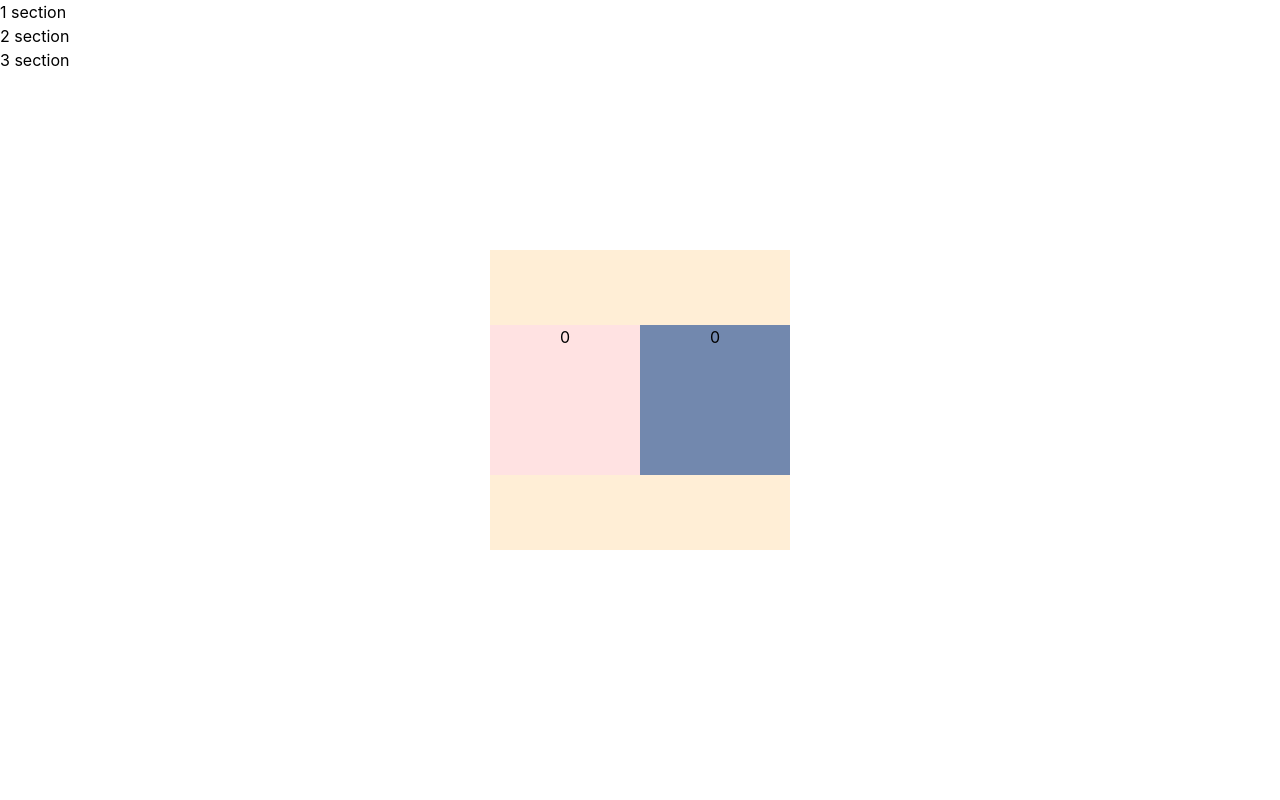
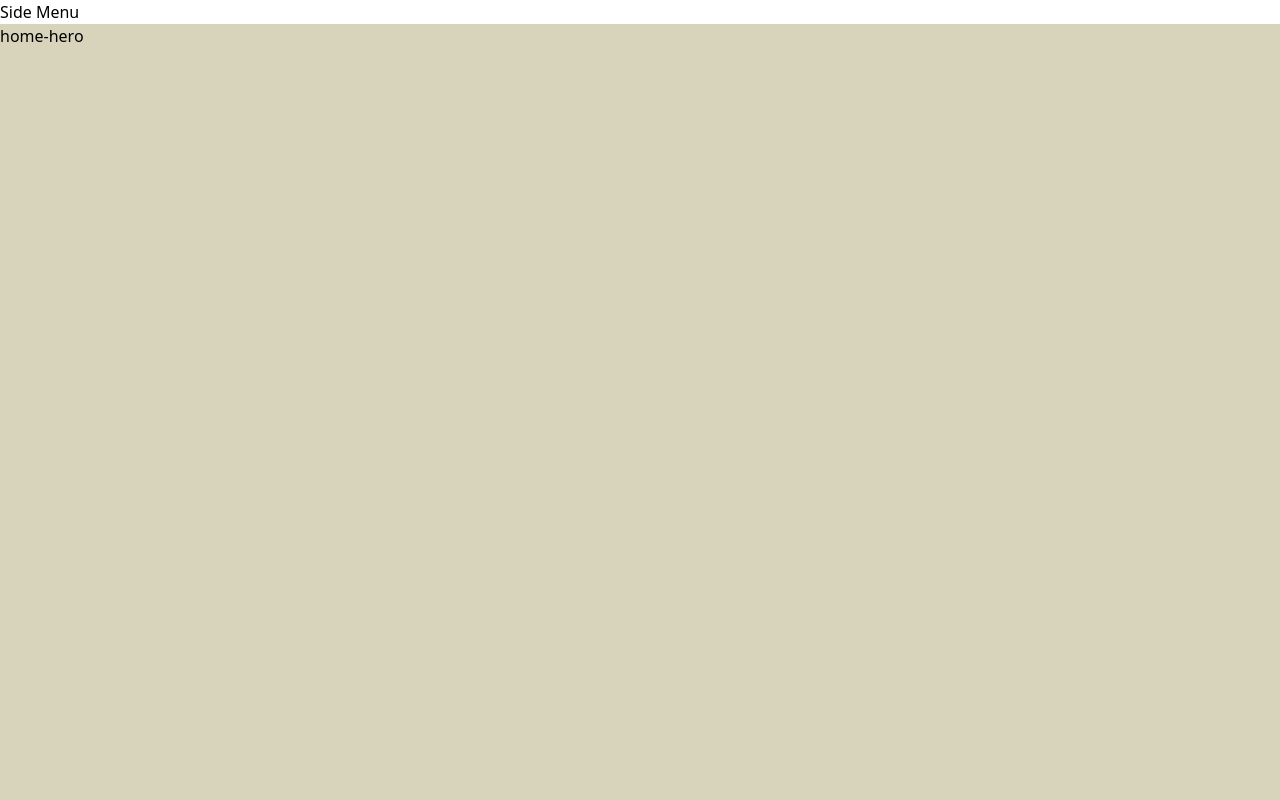
Before and after one commit to 97BORA/fragment, a React (Vite) app: page / in a window 1280 px wide. Shown: the top 800 px of the page. Built offline with nearby package versions, Linux system fonts and the light colour scheme.

Commit message:
Update 260715

```diff
--- a/src/App.css
+++ b/src/App.css
@@ -0,0 +1,20 @@
+/* home */
+.home {
+    width: 100%;
+}
+
+/* home hero, main, extra */
+.home-hero,
+.home-main,
+.home-extra {
+    min-height: 100vh;
+
+    /* display: flex;
+    justify-content: center;
+    align-items: center; */
+}
+
+/*  home hero */
+.home-hero {
+    background-color: #d8d4bc;
+}
--- a/src/App.tsx
+++ b/src/App.tsx
@@ -1,7 +1,6 @@
-import Counter from '../untitled/counter';
-
 import SplashScreen from '@/components/SplashScreen';
 import useSplashScreen from '@/hooks/useSplashScreen';
+import SideMenu from '@/pages/sideMenu/sideMenu';
 
 import './App.css';
 
@@ -12,13 +11,13 @@ function App() {
         <>
             {showSplashScreen && <SplashScreen phase={splashScreenPhase} />}
 
-            <div className="Test-box">
-                <div>1 section</div>
-                <div>2 section</div>
-                <div>3 section</div>
+            <SideMenu />
+
+            <div className="home">
+                <section className="home-hero">home-hero</section>
+                <section className="home-main">home-main</section>
+                <section className="home-extra">home-extra</section>
             </div>
-
-            <Counter />
         </>
     );
 }
--- a/src/index.css
+++ b/src/index.css
@@ -1 +1,26 @@
 @import 'tailwindcss';
+
+html,
+body,
+#root {
+    margin: 0;
+    width: 100%;
+    min-height: 100%;
+}
+
+*,
+*::before,
+*::after {
+    box-sizing: border-box;
+}
+
+body {
+    font-family:
+        system-ui,
+        -apple-system,
+        BlinkMacSystemFont,
+        'Segoe UI',
+        sans-serif;
+
+    line-height: 1.5;
+}
--- /dev/null
+++ b/src/pages/sideMenu/sideMenu.tsx
@@ -0,0 +1,5 @@
+function SideMenu() {
+    return <div>Side Menu</div>;
+}
+
+export default SideMenu;
--- a/untitled/counter.tsx
+++ /dev/null
@@ -1,66 +0,0 @@
-import { CSSProperties, useState } from 'react';
-
-function Counter() {
-    const [count, setCount] = useState(0);
-
-    const handleClick = () => {
-        setCount((currentCount) => {
-            if (currentCount >= 7) return currentCount;
-
-            return currentCount + 1;
-        });
-    };
-
-    const handleView = () => {
-        setCount((currentCount) => {
-            return currentCount + 3;
-        });
-    };
-
-    //
-
-    const counterBox: CSSProperties = {
-        background: '#FFEED6',
-        position: 'absolute',
-        display: 'flex',
-
-        alignItems: 'center',
-
-        transform: 'translate(-50%, -50%)',
-        top: '50%',
-        left: '50%',
-
-        width: '300px',
-        height: '300px',
-    };
-
-    const counterA: CSSProperties = {
-        background: '#FFE2E2',
-        textAlign: 'center',
-        alignItems: 'center',
-        width: '50%',
-        height: '50%',
-    };
-    const counterB: CSSProperties = {
-        background: '#7288AE',
-
-        textAlign: 'center',
-        alignItems: 'center',
-        width: '50%',
-        height: '50%',
-    };
-
-    return (
-        <div style={counterBox}>
-            <div style={counterA} onClick={handleClick}>
-                {count}
-            </div>
-
-            <div style={counterB} onClick={handleView}>
-                {count}
-            </div>
-        </div>
-    );
-}
-
-export default Counter;
--- /dev/null
+++ b/untitled/memo.tsx
@@ -0,0 +1,26 @@
+import { useState } from 'react';
+
+// function = 함수 / Counter = 함수 이름
+function Counter() {
+    const [count, setCount] = useState(0);
+    // count = 값 / setCount = 값을 바꾸는 함수
+    // useState = 초기값
+
+    const handleClick = () => {
+        // 변수 handelClick 에 화살표 함수를 적용, 저장
+        setCount((currentCount) => {
+            // setCount = 값 또는 함수가 들어가는 공간.
+            // 화살표 함수를 적용, 매개변수는 currentCount
+            // currentCount 는 useState  의 count 값을 받는다.
+            if (currentCount >= 7) return 7;
+            // if = 조건문
+
+            return currentCount + 1;
+            // return = 함수가 실행된 결과를 밖으로 돌려주는 문법 / 종료
+        });
+    };
+
+    return <div onClick={handleClick}>{count}</div>;
+}
+
+export default Counter;
```
Also changed, not shown: 1 other file (tests, documents, lock files or other folders).
